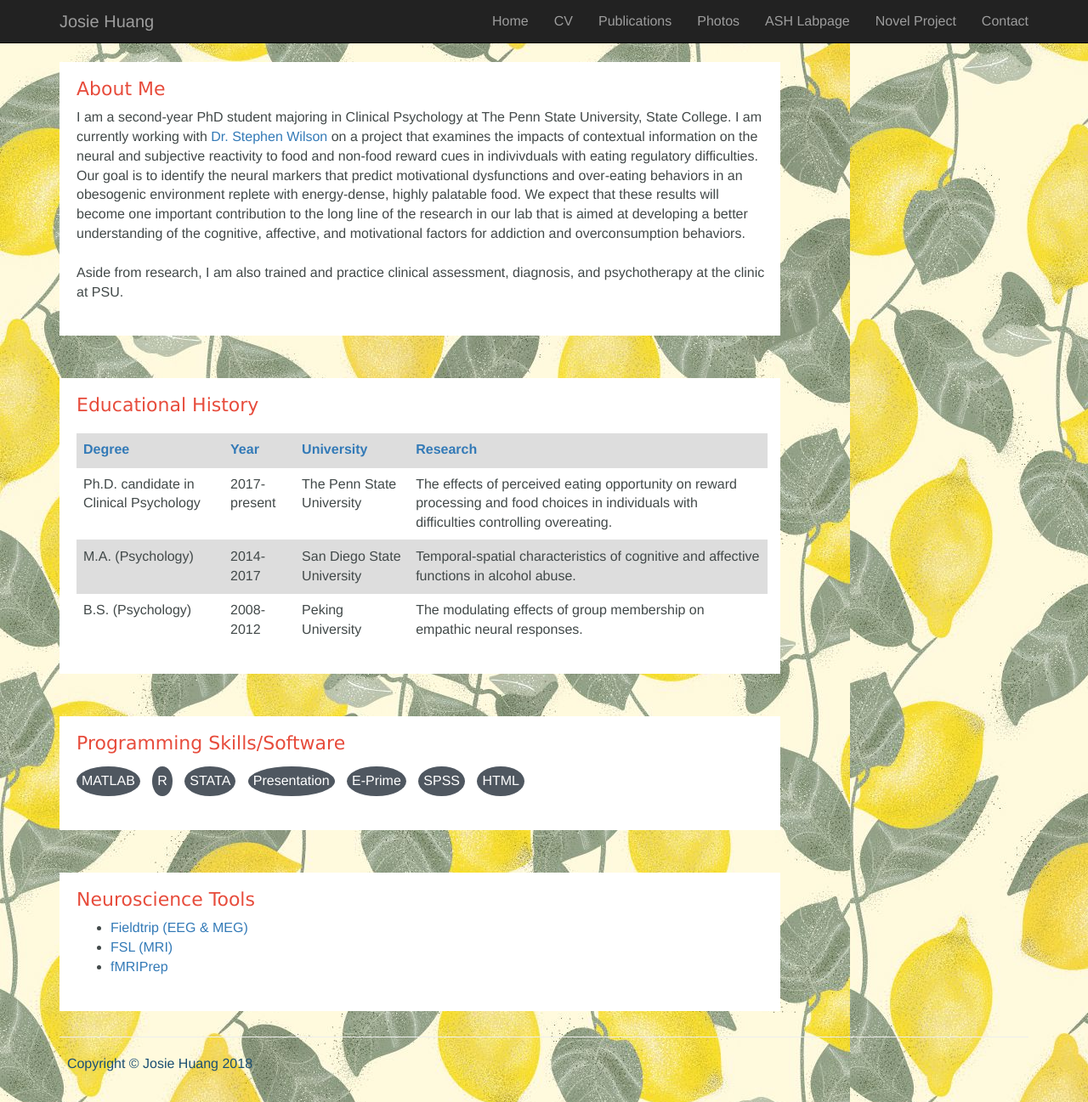
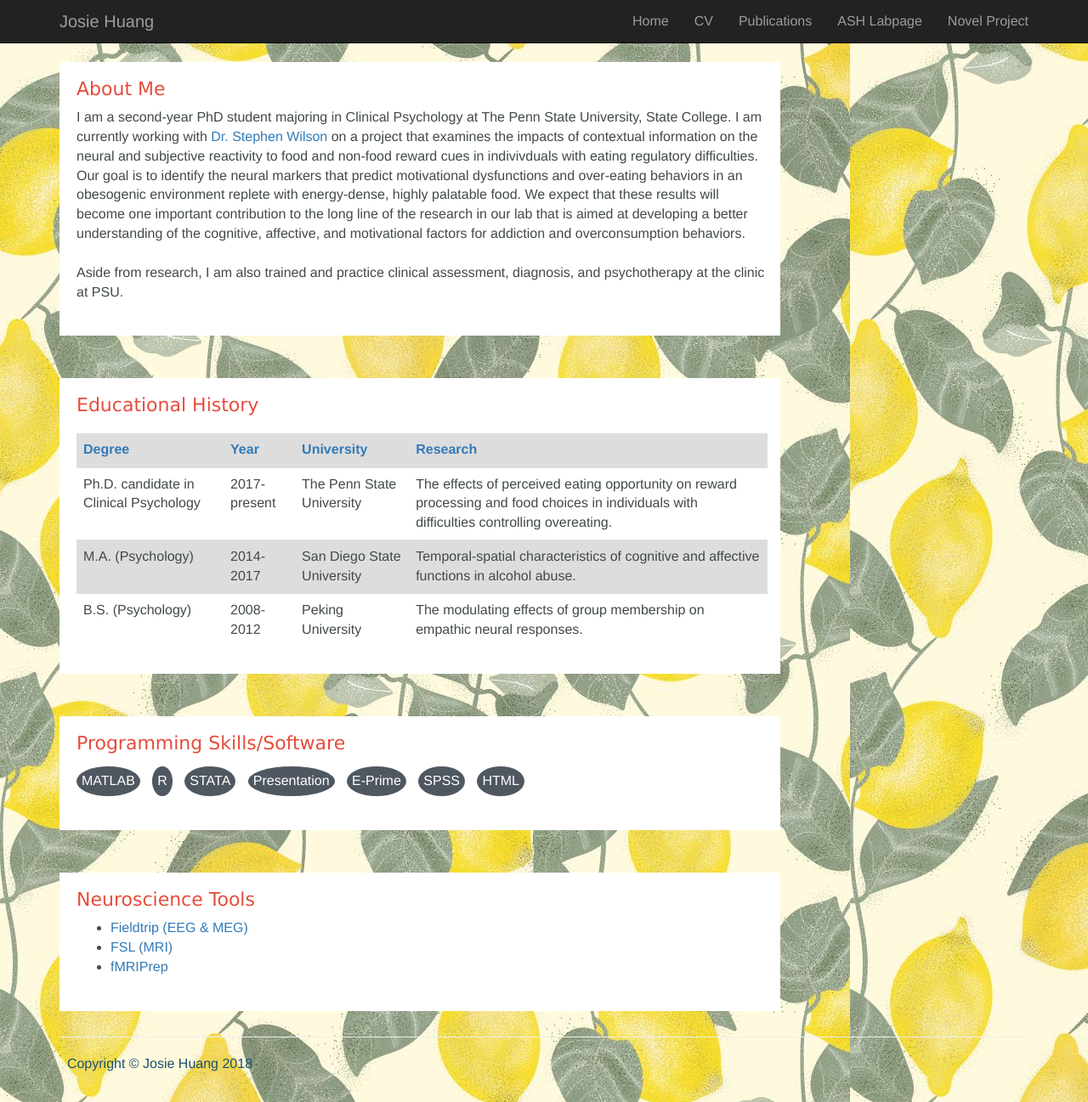
Before and after one commit to josie-shuang/josie-shuang.github.io, a Jekyll site: the page built from index.html, in a window 1280 px wide and 1297 px high. Shown: the whole window at 85% size. Built offline with Jekyll 4.4.1, drawn with Linux system fonts in a browser that asks for light colours.

Commit message:
Update _config.yml

```diff
--- a/_config.yml
+++ b/_config.yml
@@ -33,14 +33,10 @@ navbar-links:
   url: /
 - title: Publications
   url: publications.html
-- title: Photos
-  url: /
 - title: ASH Labpage
   url: http://wilsonlab.la.psu.edu
 - title: Novel Project
   url: novel.html
-- title: Contact
-  url: contact.html
 
 #Introduction
 intro_text: I am a second-year PhD student majoring in Clinical Psychology at The Penn State University, State College. I am currently working with <a href="http://psych.la.psu.edu/directory/sjw42">Dr. Stephen Wilson</a> on a project that examines the impacts of contextual information on the neural and subjective reactivity to food and non-food reward cues in indivivduals with eating regulatory difficulties. Our goal is to identify the neural markers that predict motivational dysfunctions and over-eating behaviors in an obesogenic environment replete with energy-dense, highly palatable food. We expect that these results will become one important contribution to the long line of the research in our lab that is aimed at developing a better understanding of the cognitive, affective, and motivational factors for addiction and overconsumption behaviors. <br/><br/> Aside from research, I am also trained and practice clinical assessment, diagnosis, and psychotherapy at the clinic at PSU.
```
